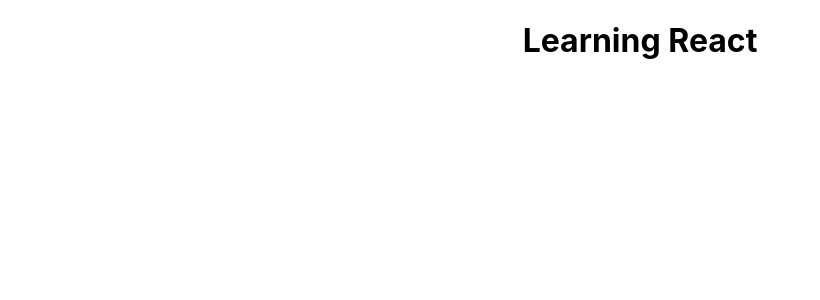
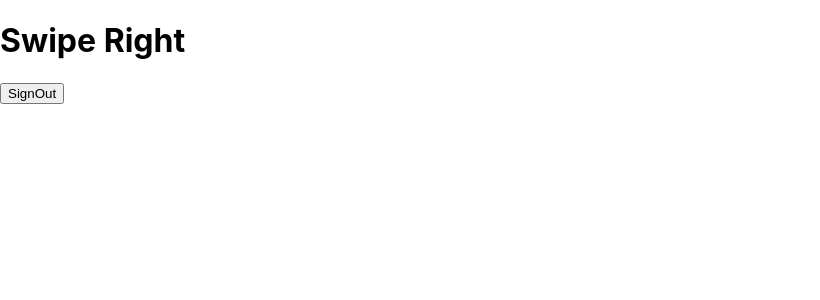
Before and after one commit to michomapeter/date-app, a React (Create React App) app: page / in a window 1280 px wide. Shown: the top 300 px of the page, without its empty margins (0-820 px from the left). Built offline with nearby package versions, Linux system fonts and the light colour scheme.

Commit message:
pages and routing

```diff
--- a/package.json
+++ b/package.json
@@ -8,6 +8,7 @@
     "@testing-library/user-event": "^13.5.0",
     "react": "^18.3.1",
     "react-dom": "^18.3.1",
+    "react-router-dom": "^6.24.1",
     "react-scripts": "5.0.1",
     "web-vitals": "^2.1.4"
   },
--- a/src/App.js
+++ b/src/App.js
@@ -1,11 +1,17 @@
-
-import './App.css';
+import Home from './pages/Home'
+import OnBoarding from './pages/Onboarding';
+import Dashboard from './pages/Dashboard';
+import { BrowserRouter, Routes, Route } from 'react-router-dom'
 
 function App() {
   return (
-    <div className="App">
-     <h1>Learning React</h1>
-    </div>
+    <BrowserRouter>
+    <Routes>
+      <Route path={"/"} element={<Home/>}/>
+      <Route path={"/dashboard"} element={<Dashboard/>}/>
+      <Route path={"/onboarding"} element={<OnBoarding/>}/>
+    </Routes>
+    </BrowserRouter>
   );
 }
 
--- /dev/null
+++ b/src/pages/Dashboard.js
@@ -0,0 +1,9 @@
+const Dashboard= () => {
+    return (
+        <div>
+         <h1>These is the Dashboard</h1>
+        </div>
+    )
+}
+
+export default Dashboard;
--- /dev/null
+++ b/src/pages/Home.js
@@ -0,0 +1,18 @@
+const Home = () => {
+
+    const authToken = true
+
+    const handleClick = () => {
+        console.log('Clicked')
+    }
+    return (
+        <div className="home">
+        <h1>Swipe Right</h1>
+        <button className="primary-button" onClick={handleClick}>
+            {authToken ? 'SignOut':"create account"}
+        </button>
+        </div>
+    )
+}
+
+export default Home;
--- /dev/null
+++ b/src/pages/Onboarding.js
@@ -0,0 +1,9 @@
+const OnBoarding = () => {
+    return (
+        <div>
+<h1>These is the OnBoarding</h1>
+        </div>
+    )
+}
+
+export default OnBoarding;
```
Also changed, not shown: 1 other file (tests, documents, lock files or other folders).
